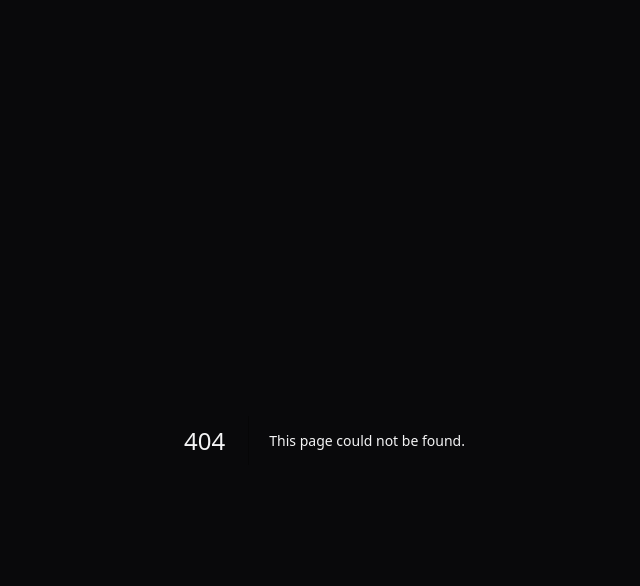
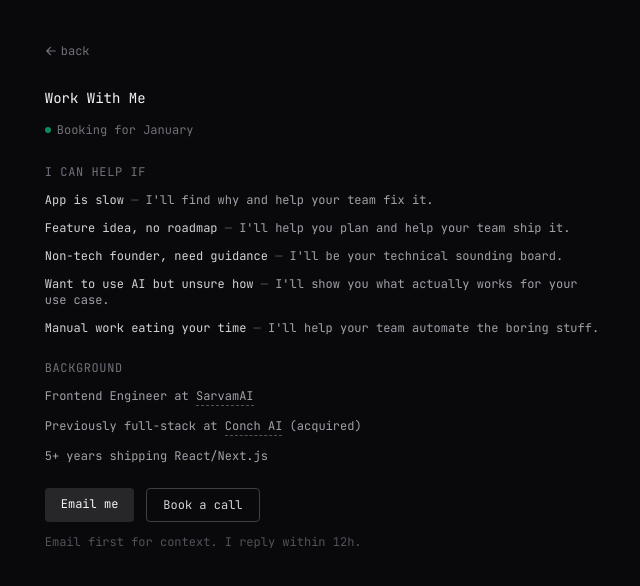
Before and after one commit to RamGoel/ramgoel.github.io, a Next.js app: page /hire in a window 1280 px wide. Before the commit this address had no page. Shown: the top 586 px of the page, without its empty margins (316-956 px from the left). Built offline with nearby package versions, Linux system fonts and the light colour scheme.

Commit message:
feat: add hire page

```diff
--- /dev/null
+++ b/pages/hire/index.tsx
@@ -0,0 +1,165 @@
+'use client'
+import CustomLink from '@/components/CustomLink'
+import { motion } from 'framer-motion'
+import { JetBrains_Mono } from 'next/font/google'
+import Link from 'next/link'
+import { HiArrowLeft } from 'react-icons/hi'
+
+const mono = JetBrains_Mono({
+    subsets: ['latin'],
+    weight: ['400'],
+})
+
+const textBase = 'text-xs'
+
+const containerVariants = {
+    hidden: { opacity: 0 },
+    visible: {
+        opacity: 1,
+        transition: { staggerChildren: 0.05, delayChildren: 0.1 },
+    },
+}
+
+const itemVariants = {
+    hidden: { opacity: 0, y: 10 },
+    visible: {
+        opacity: 1,
+        y: 0,
+        transition: { duration: 0.4, ease: 'easeOut' },
+    },
+}
+
+export default function WorkWithMe() {
+    return (
+        <motion.div
+            className={`flex flex-col gap-6 w-full ${mono.className}`}
+            variants={containerVariants}
+            initial="hidden"
+            animate="visible"
+        >
+            {/* Back */}
+            <motion.div variants={itemVariants}>
+                <Link
+                    href="/"
+                    className={`${textBase} text-zinc-500 hover:text-zinc-300 transition-colors inline-flex items-center gap-1`}
+                >
+                    <HiArrowLeft className="w-3 h-3" />
+                    back
+                </Link>
+            </motion.div>
+
+            {/* Header */}
+            <motion.div variants={itemVariants}>
+                <h1 className={`text-sm text-zinc-100 mb-2`}>Work With Me</h1>
+                <div className={`${textBase} inline-flex items-center gap-1.5`}>
+                    <span className="w-1.5 h-1.5 bg-emerald-500 rounded-full animate-pulse" />
+                    <span className="text-zinc-500">Booking for January</span>
+                </div>
+            </motion.div>
+
+            {/* I can help if... */}
+            <motion.div
+                className={`${textBase} text-zinc-400`}
+                variants={itemVariants}
+            >
+                <p
+                    className={`text-zinc-500 ${textBase} uppercase tracking-wider mb-3`}
+                >
+                    I can help if
+                </p>
+                <ul className="space-y-3">
+                    <li>
+                        <span className="text-zinc-300">App is slow</span>
+                        <span className="text-zinc-600"> — </span>
+                        <span>I'll find why and help your team fix it.</span>
+                    </li>
+                    <li>
+                        <span className="text-zinc-300">
+                            Feature idea, no roadmap
+                        </span>
+                        <span className="text-zinc-600"> — </span>
+                        <span>
+                            I'll help you plan and help your team ship it.
+                        </span>
+                    </li>
+                    <li>
+                        <span className="text-zinc-300">
+                            Non-tech founder, need guidance
+                        </span>
+                        <span className="text-zinc-600"> — </span>
+                        <span>I'll be your technical sounding board.</span>
+                    </li>
+                    <li>
+                        <span className="text-zinc-300">
+                            Want to use AI but unsure how
+                        </span>
+                        <span className="text-zinc-600"> — </span>
+                        <span>
+                            I'll show you what actually works for your use case.
+                        </span>
+                    </li>
+                    <li>
+                        <span className="text-zinc-300">
+                            Manual work eating your time
+                        </span>
+                        <span className="text-zinc-600"> — </span>
+                        <span>
+                            I'll help your team automate the boring stuff.
+                        </span>
+                    </li>
+                </ul>
+            </motion.div>
+
+            {/* Background */}
+            <motion.div
+                className={`${textBase} text-zinc-400`}
+                variants={itemVariants}
+            >
+                <p
+                    className={`text-zinc-500 ${textBase} uppercase tracking-wider mb-3`}
+                >
+                    Background
+                </p>
+                <ul className="space-y-3">
+                    <li>
+                        Frontend Engineer at{' '}
+                        <CustomLink href="https://sarvam.ai">
+                            SarvamAI
+                        </CustomLink>
+                    </li>
+                    <li>
+                        Previously full-stack at{' '}
+                        <CustomLink href="https://getconch.ai/">
+                            Conch AI
+                        </CustomLink>{' '}
+                        (acquired)
+                    </li>
+                    <li>5+ years shipping React/Next.js</li>
+                </ul>
+            </motion.div>
+
+            {/* CTA */}
+            <motion.div variants={itemVariants} className="space-y-3">
+                <div className="flex gap-3">
+                    <a
+                        href="mailto:rgoel766@gmail.com?subject=Let's%20Talk"
+                        className={`${textBase} px-4 py-2 bg-zinc-800 hover:bg-zinc-700 text-zinc-100 rounded transition-colors`}
+                    >
+                        Email me
+                    </a>
+                    <a
+                        href="https://cal.com/ramgoel"
+                        target="_blank"
+                        rel="noopener noreferrer"
+                        className={`${textBase} px-4 py-2 border border-zinc-700 hover:border-zinc-600 text-zinc-300 rounded transition-colors`}
+                    >
+                        Book a call
+                    </a>
+                </div>
+                <p className={`${textBase} text-zinc-600`}>
+                    Email first for context. I reply within 12h.
+                </p>
+            </motion.div>
+        </motion.div>
+    )
+}
```
